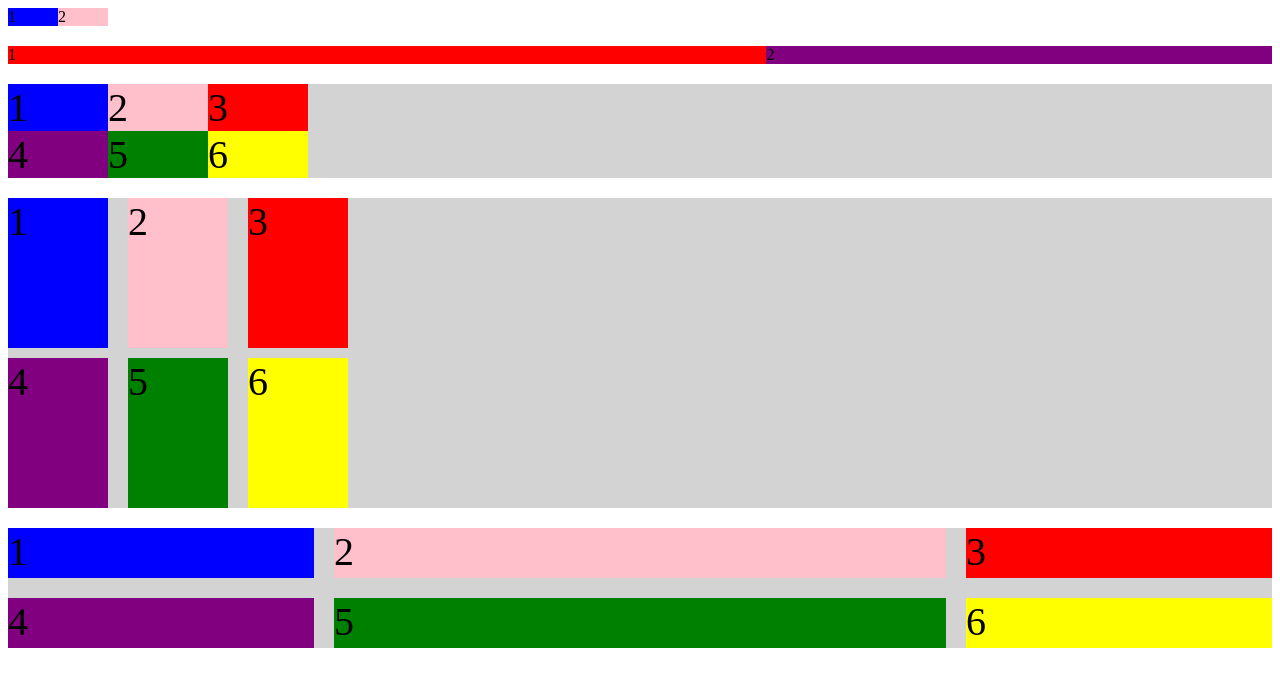
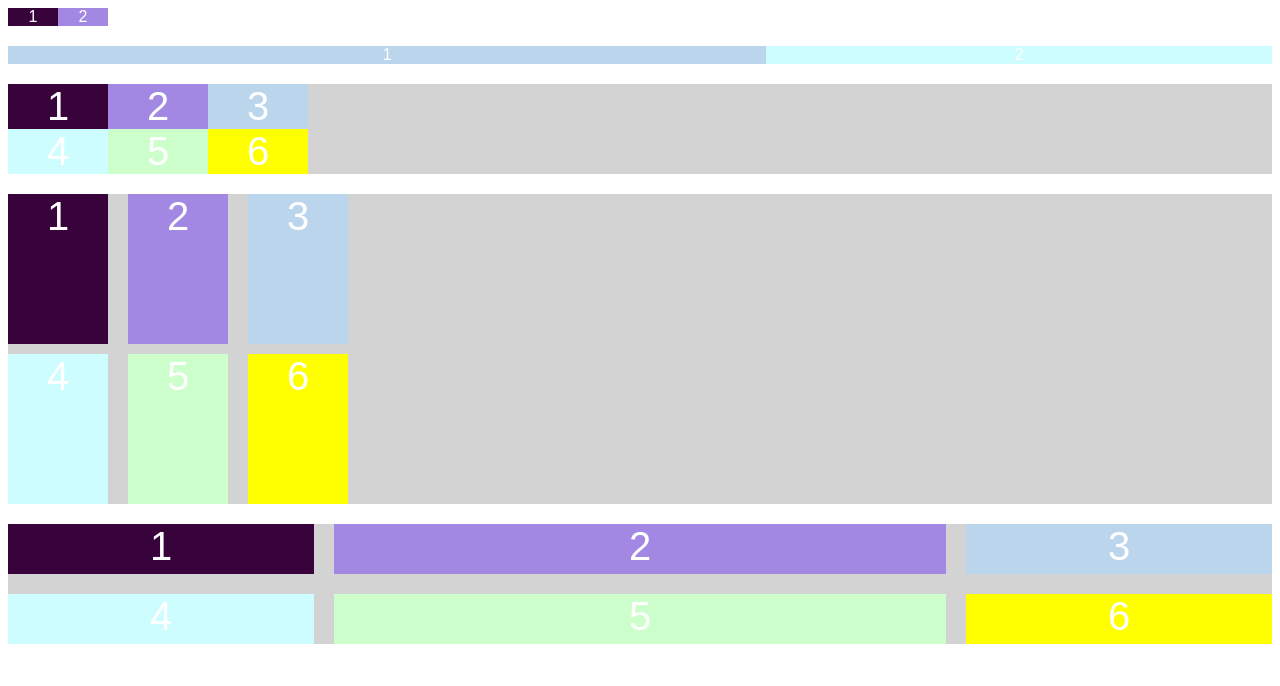
Before and after one commit to CarlaMck77/css-grid, a plain HTML site: page index.html in a window 1280 px wide. Drawn offline with Linux system fonts and the light colour scheme.

Commit message:
using css grid

```diff
--- a/index.css
+++ b/index.css
@@ -1,42 +1,19 @@
-.d1 {
-    background-color: blue;
+body{
+    font-family: Arial,sans-serif;
+    text-justify: center;
+    text-align: center;
 }
 
-.d2 {
-    background-color: pink;
-}
-
-.d3 {
-    background-color: red;
-}
-
-.d4 {
-    background-color: purple;
-}
-
-.d5 {
-    background-color: green;
-}
-
-.d6 {
-    background-color: yellow;
-}
-
-.d7 {
-    background-color: orange;
-}
-
-.d8 {
-    background-color: cornflowerblue;
-}
-
-.d9 {
-    background-color: teal;
-}
-
-.d10 {
-    background-color: olivedrab;
-}
+.d1 { background-color:#38023B; color: #fff; }
+.d2 { background-color:#A288E3; color: #fff; }
+.d3 { background-color: #BBD5ED; color: #fff; }
+.d4 { background-color: #CEFDFF; color: #fff; }
+.d5 { background-color: #CCFFCB; color: #fff; }
+.d6 { background-color: yellow; color: #fff; }
+.d7 { background-color: orange; color: #fff; }
+.d8 { background-color: cornflowerblue; color: #fff; }
+.d9 { background-color: teal; color: #fff; }
+.d10 { background-color: olivedrab; color: #fff; }
 
 .container {
     margin-bottom: 20px;
```
